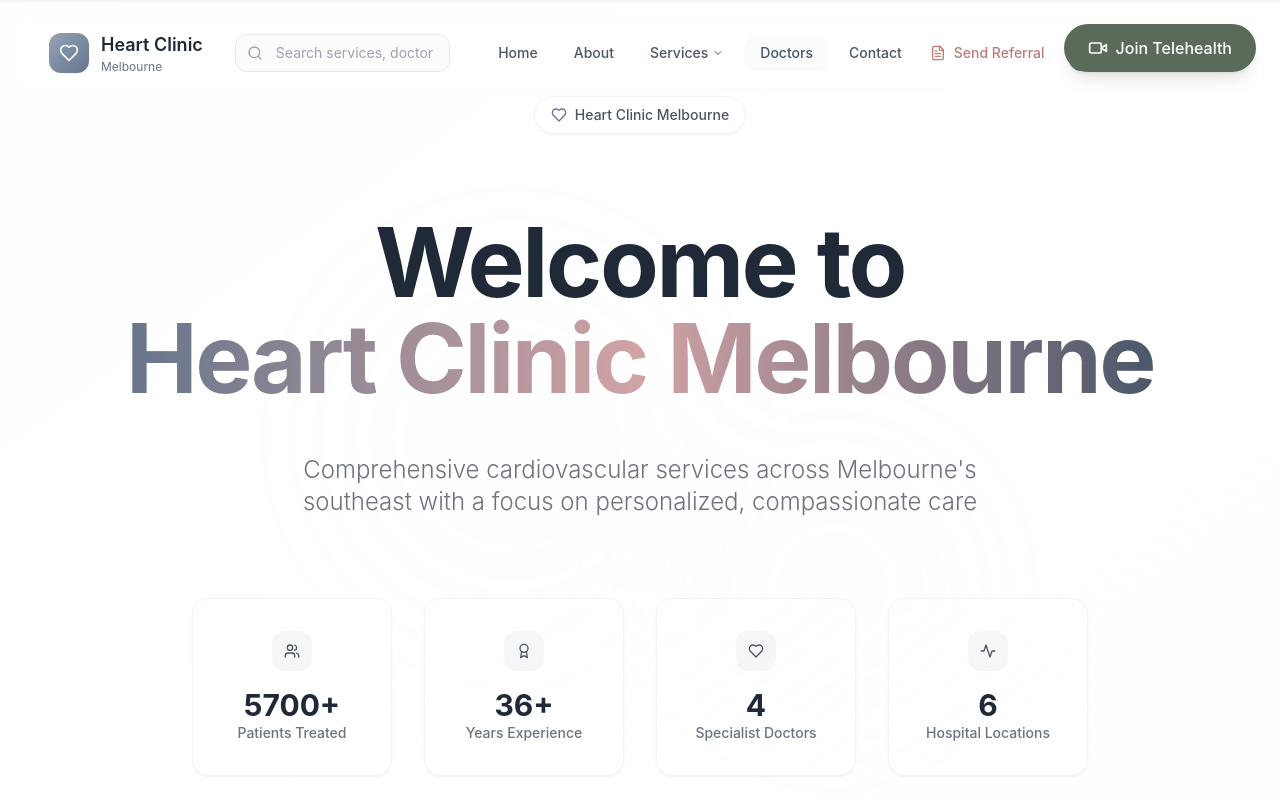
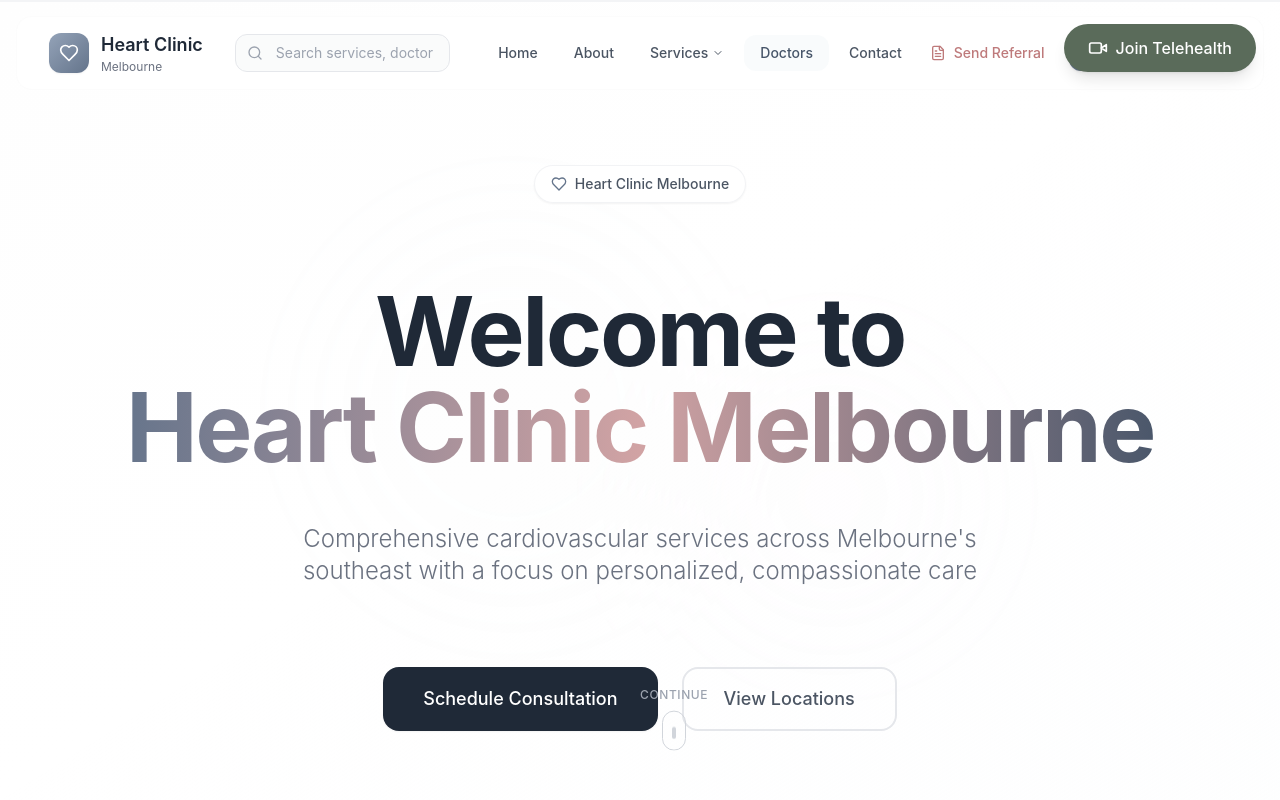
Before and after one commit to snanayakkara/hcm2025, a React (Vite) app: page / in a window 1280 px wide. Shown: the top 800 px of the page. Built offline with nearby package versions, Linux system fonts and the light colour scheme.

Commit message:
Remove Statistics Badges from Hero Section

```diff
--- a/src/components/MinimalistHero.tsx
+++ b/src/components/MinimalistHero.tsx
@@ -1,17 +1,10 @@
 import React, { useState, useEffect, useRef } from 'react';
 import { motion } from 'framer-motion';
-import { Heart, Activity, Users, Award, ArrowDown } from 'lucide-react';
+import { Heart, ArrowDown } from 'lucide-react';
 
 const MinimalistHero: React.FC = () => {
   const [scrollY, setScrollY] = useState(0);
   const heroRef = useRef<HTMLDivElement>(null);
-
-  const stats = [
-    { icon: <Users className="w-4 h-4" />, number: "5700+", label: "Patients Treated", delay: 0 },
-    { icon: <Award className="w-4 h-4" />, number: "36+", label: "Years Experience", delay: 0.1 },
-    { icon: <Heart className="w-4 h-4" />, number: "4", label: "Specialist Doctors", delay: 0.2 },
-    { icon: <Activity className="w-4 h-4" />, number: "6", label: "Hospital Locations", delay: 0.3 }
-  ];
 
   useEffect(() => {
     const handleScroll = () => {
@@ -50,19 +43,6 @@ const MinimalistHero: React.FC = () => {
         ease: "easeOut"
       }
     }
-  };
-
-  const statsVariants = {
-    hidden: { opacity: 0, y: 20 },
-    visible: (delay: number) => ({
-      opacity: 1,
-      y: 0,
-      transition: {
-        duration: 0.5,
-        delay: delay + 0.8,
-        ease: "easeOut"
-      }
-    })
   };
 
   return (
@@ -139,43 +119,6 @@ const MinimalistHero: React.FC = () => {
             <p className="text-xl lg:text-2xl text-secondary-500 max-w-3xl mx-auto leading-relaxed font-light">
               Comprehensive cardiovascular services across Melbourne's southeast with a focus on personalized, compassionate care
             </p>
-          </motion.div>
-
-          {/* Statistics */}
-          <motion.div
-            className="grid grid-cols-2 lg:grid-cols-4 gap-8 max-w-4xl mx-auto"
-            variants={itemVariants}
-          >
-            {stats.map((stat, index) => (
-              <motion.div
-                key={index}
-                className="bg-white/70 backdrop-blur-sm p-8 rounded-2xl border border-secondary-200/50 shadow-sm"
-                variants={statsVariants}
-                custom={stat.delay}
-                whileHover={{
-                  scale: 1.05,
-                  boxShadow: "0 10px 25px rgba(0,0,0,0.08)"
-                }}
-                transition={{ type: "spring", stiffness: 300 }}
-              >
-                <div className="space-y-4">
-                  <div className="bg-secondary-100/80 text-secondary-600 w-10 h-10 rounded-xl flex items-center justify-center mx-auto">
-                    {stat.icon}
-                  </div>
-                  <div className="text-center">
-                    <motion.div
-                      className="text-3xl font-bold text-secondary-800"
-                      initial={{ opacity: 0, scale: 0.5 }}
-                      animate={{ opacity: 1, scale: 1 }}
-                      transition={{ delay: stat.delay + 1.2, duration: 0.5 }}
-                    >
-                      {stat.number}
-                    </motion.div>
-                    <div className="text-sm text-secondary-500 font-medium">{stat.label}</div>
-                  </div>
-                </div>
-              </motion.div>
-            ))}
           </motion.div>
 
           {/* Call-to-Action */}
```
